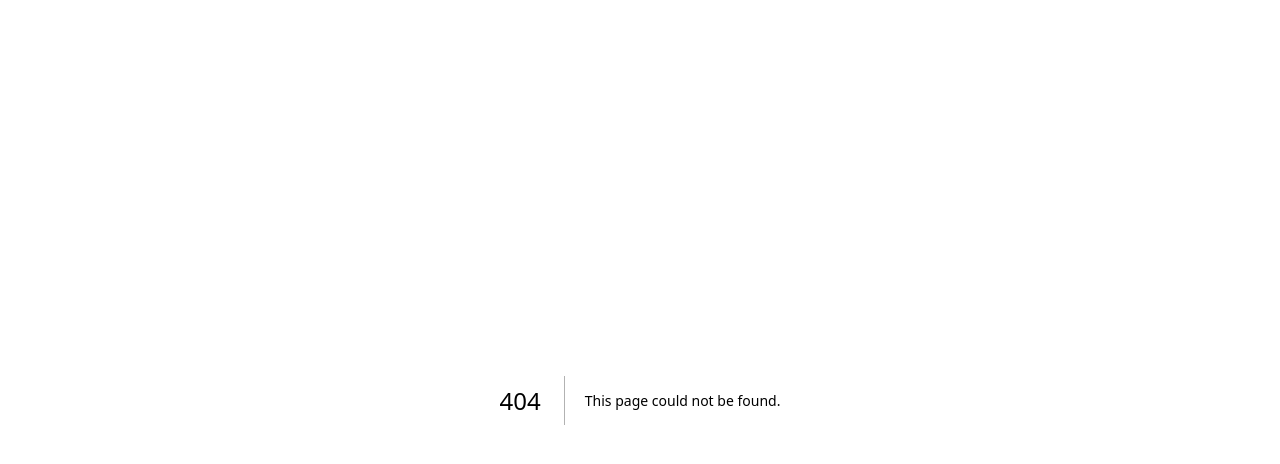
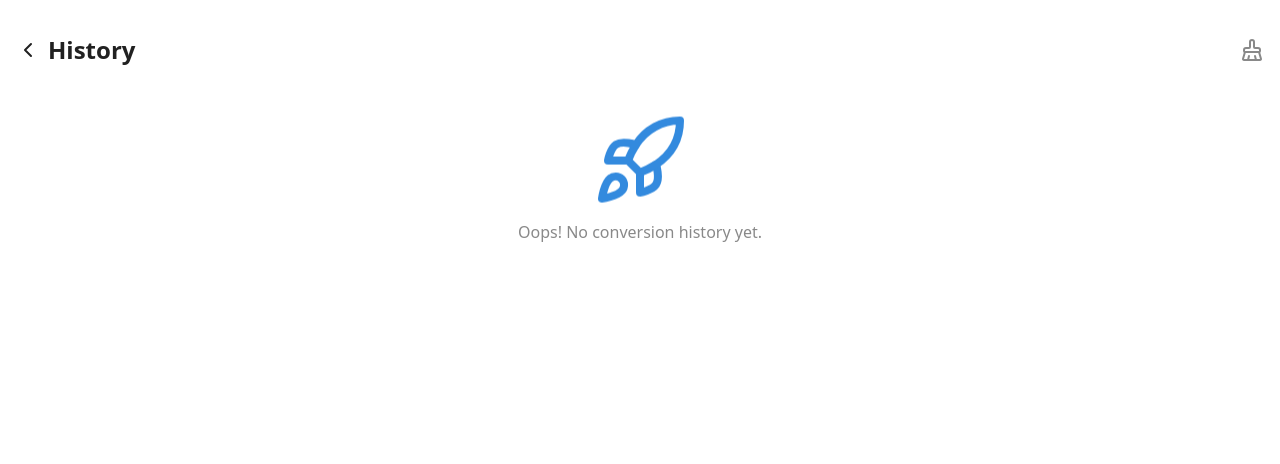
Before and after one commit to Abdulsamad-22/true-size, a Next.js app: page /history in a window 1280 px wide. Before the commit this address had no page. Shown: the top 464 px of the page. Built offline with nearby package versions, Linux system fonts and the light colour scheme.

Commit message:
history route page

```diff
--- /dev/null
+++ b/app/history/page.tsx
@@ -0,0 +1,9 @@
+import ConverSionHistory from "@/src/components/ConversionHistory";
+
+export default function CalculationHistory() {
+  return (
+    <>
+      <ConverSionHistory />
+    </>
+  );
+}
--- /dev/null
+++ b/src/components/ConversionHistory.tsx
@@ -0,0 +1,64 @@
+"use client";
+
+import { useEffect } from "react";
+import formattedValue from "./utils/FormatValues";
+import { useAI } from "./context/useAI";
+import { Rocket, BrushCleaning, ChevronLeft } from "lucide-react";
+import Link from "next/link";
+
+export default function ConverSionHistory() {
+  const { history, setHistory } = useAI();
+  console.log(history);
+  useEffect(() => {
+    localStorage.setItem("conversion-history", JSON.stringify(history));
+  }, [history]);
+
+  const handleClearHistory = () => {
+    setHistory([]);
+  };
+
+  return (
+    <div className="space-y-4 mt-8">
+      <div className="flex items-center justify-between">
+        {" "}
+        <div className="flex items-center gap-2">
+          <Link href="/">
+            <ChevronLeft className="text-[#212121]" size={24} />
+          </Link>
+          <h1 className="text-[#212121] text-[1.5rem] font-semibold">
+            History
+          </h1>{" "}
+        </div>
+        <BrushCleaning
+          onClick={handleClearHistory}
+          className="text-[#898989]"
+          size={24}
+        />
+      </div>
+
+      {history.length === 0 && (
+        <div className="text-center mt-12">
+          {" "}
+          <Rocket className="w-24 h-24 text-[#338ADE] mx-auto mb-2 animate-bounce" />{" "}
+          <p className="text-[#898989]">Oops! No conversion history yet.</p>
+        </div>
+      )}
+      {history.map((item) => (
+        <div
+          key={item.id}
+          className="rounded-[12px] border-[1px] border-[#C7D7F1] p-4 bg-[#f3f3f3]"
+        >
+          <div className="text-sm text-gray-600">
+            {formattedValue(item.numericValue)} {item.selectedUnit} →{" "}
+            {new Intl.NumberFormat("en-NG", {
+              maximumFractionDigits: 2,
+            }).format(item.convertedValue)}{" "}
+            {item.targetUnit}
+          </div>
+
+          <p className="mt-1 text-gray-800 text-sm">{item.aiDescription}</p>
+        </div>
+      ))}
+    </div>
+  );
+}
--- a/src/components/History.tsx
+++ /dev/null
@@ -1,34 +0,0 @@
-"use client";
-import { HistoryItem } from "../types";
-
-import { useEffect } from "react";
-import formattedValue from "./utils/FormatValues";
-
-interface HistoryProps {
-  history: HistoryItem[];
-}
-
-export default function ConverSionHistory({ history }: HistoryProps) {
-  useEffect(() => {
-    localStorage.setItem("conversion-history", JSON.stringify(history));
-  }, [history]);
-
-  return (
-    <div className="space-y-4 mt-8">
-      <h2>History</h2>
-      {history.map((item) => (
-        <div key={item.id} className="rounded-lg border p-4 bg-white shadow-sm">
-          <div className="text-sm text-gray-600">
-            {formattedValue(item.numericValue)} {item.selectedUnit} →{" "}
-            {new Intl.NumberFormat("en-NG", {
-              maximumFractionDigits: 2,
-            }).format(item.convertedValue)}{" "}
-            {item.targetUnit}
-          </div>
-
-          <p className="mt-1 text-gray-800 text-sm">{item.aiDescription}</p>
-        </div>
-      ))}
-    </div>
-  );
-}
```
